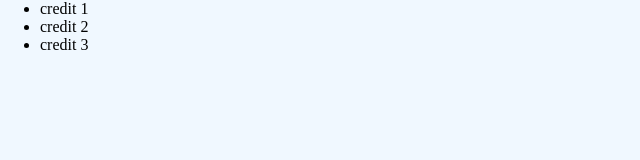
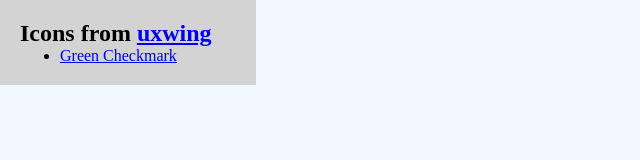
Before and after one commit to Tatadashi/odin-todo, a website built with webpack: page src/otherHTML/attribution.html in a window 1280 px wide. Shown: the whole page, without its empty margins (0-640 px from the left). Built offline with nearby package versions, Linux system fonts and the light colour scheme.

Commit message:
Add real png with attribution in html
Set up so that adding future images/icons easier to credit

```diff
--- a/src/index.js
+++ b/src/index.js
@@ -1,5 +1,5 @@
 import './style.css';
-import './images/icon.png';
+import './images/checkmark.png';
 //non dom js
 
 class ToDo {
--- a/src/otherHTML/attribution.html
+++ b/src/otherHTML/attribution.html
@@ -1,12 +1,13 @@
 <!DOCTYPE html>
 <html lang="en">
 <body>
-    <div id="main">
-        <ul>
-            <li>credit 1</li>
-            <li>credit 2</li>
-            <li>credit 3</li>
-        </ul>
+    <div id="attribution" class="main">
+        <div>
+            <h2>Icons from <a href="https://uxwing.com/license/">uxwing</a></h2>
+            <ul>
+                <li><a href="https://uxwing.com/done-icon/">Green Checkmark</a></li>
+            </ul>
+        </div>
     </div>
 </body>
 </html>
--- a/src/style.css
+++ b/src/style.css
@@ -58,6 +58,12 @@ body {
     padding: 50px;
 }
 
+#attribution {
+    background-color: lightgray;
+    box-sizing: border-box;
+    padding: 20px;
+}
+
 .main {
     background-color: aqua;
     height: 100%;
```
Also changed, not shown: src/template.html (+1 -1 lines), dist/htmlCopies/attribution.html, dist/images/31d6cfe0d16ae931b73c.png (deleted), dist/images/887592f28b057668fdc3.png (added), dist/index.html, dist/main.js, src/images/checkmark.png (added), src/images/icon.png (deleted).
